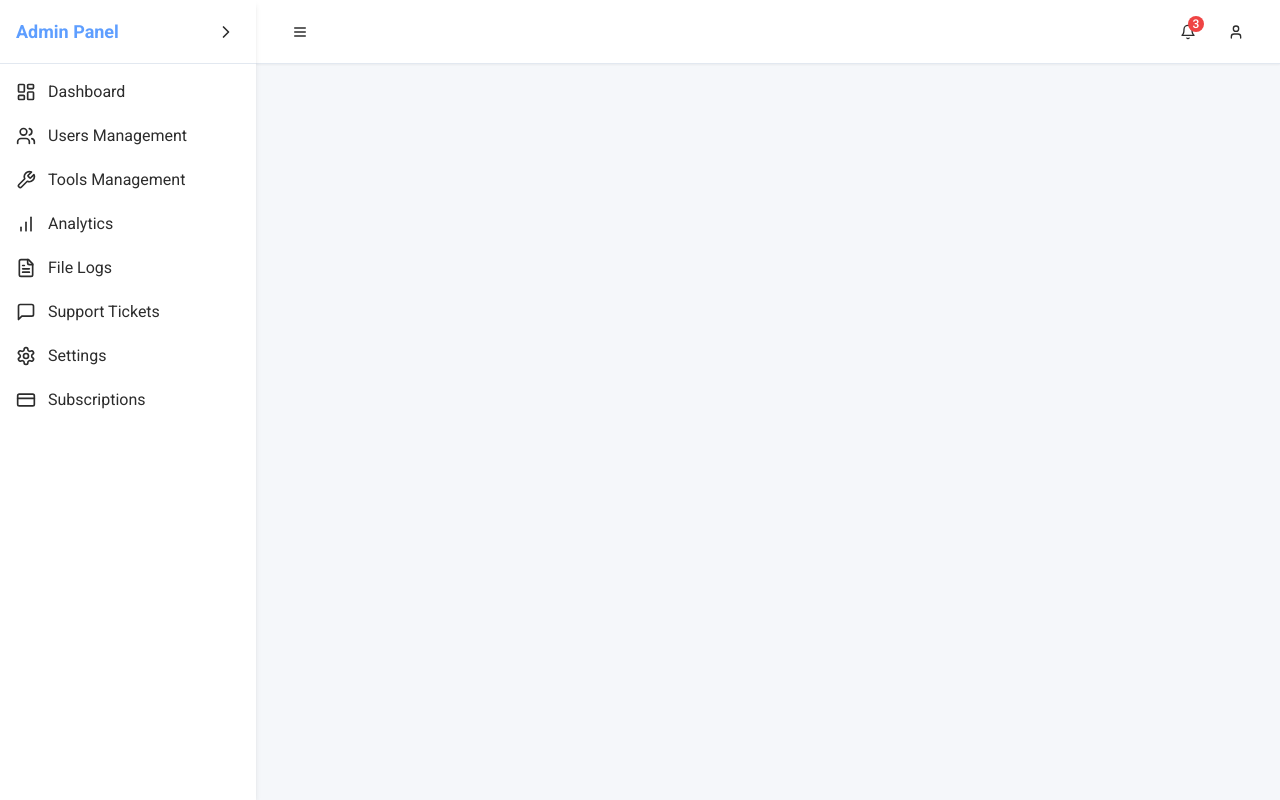
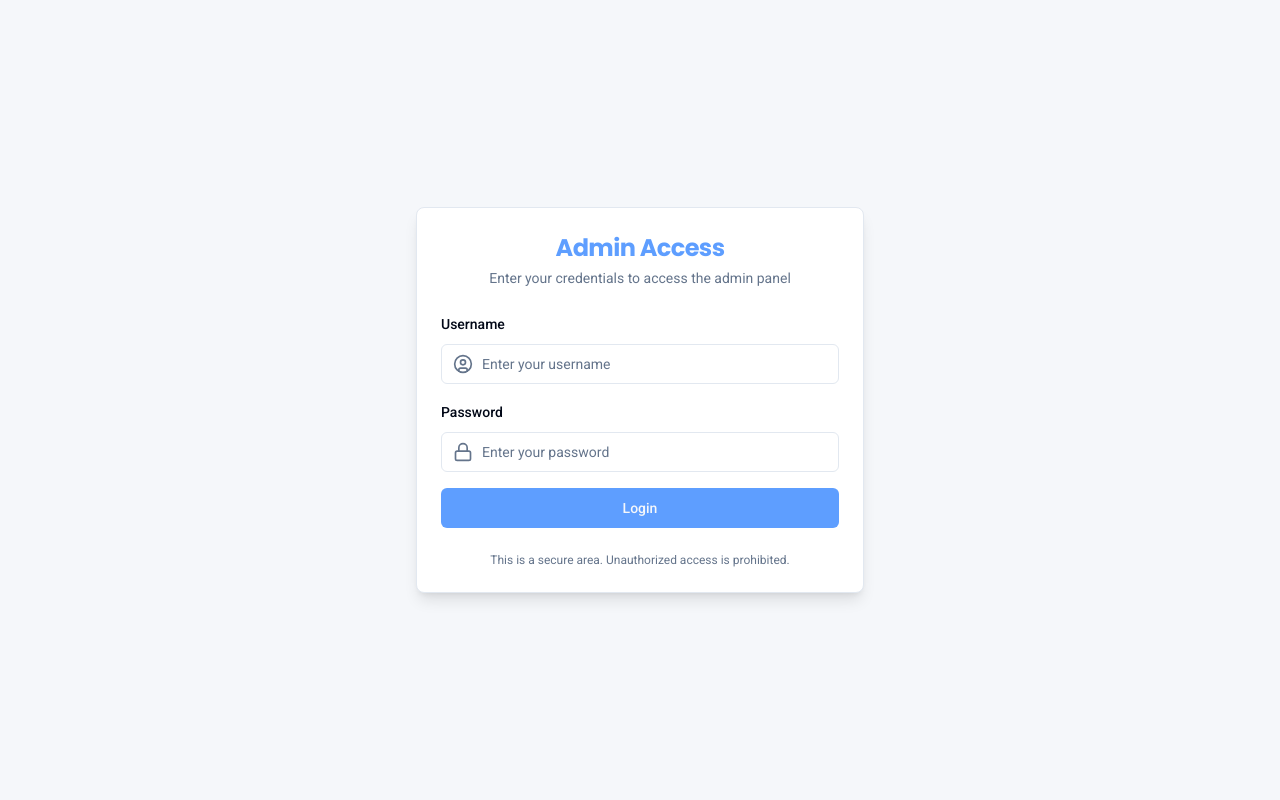
Before and after one commit to swissrosekw/blue-pdf-wizard, a React (Vite) app: page /sco/admin/login in a window 1280 px wide. Built offline with nearby package versions, Linux system fonts and the light colour scheme.

Commit message:
feat: Add admin login page
Separate admin login page from normal user login.

```diff
--- a/src/App.tsx
+++ b/src/App.tsx
@@ -19,6 +19,7 @@ import OptimizePDF from "./pages/tools/OptimizePDF";
 import RepairPDF from "./pages/tools/RepairPDF";
 import NotFound from "./pages/NotFound";
 import AdminPanel from "./pages/sco/admin/AdminPanel";
+import AdminLogin from "./pages/sco/admin/AdminLogin";
 
 const queryClient = new QueryClient();
 
@@ -44,6 +45,7 @@ const App = () => (
           <Route path="/tools/optimize-pdf" element={<OptimizePDF />} />
           <Route path="/tools/repair-pdf" element={<RepairPDF />} />
           {/* Admin routes */}
+          <Route path="/sco/admin/login" element={<AdminLogin />} />
           <Route path="/sco/admin/*" element={<AdminPanel />} />
           {/* ADD ALL CUSTOM ROUTES ABOVE THE CATCH-ALL "*" ROUTE */}
           <Route path="*" element={<NotFound />} />
--- a/src/components/admin/AdminHeader.tsx
+++ b/src/components/admin/AdminHeader.tsx
@@ -1,50 +1,43 @@
 
-import { Menu, Bell, User } from "lucide-react";
+import { Bell, Menu, LogOut } from "lucide-react";
 import { Button } from "@/components/ui/button";
-import {
-  DropdownMenu,
-  DropdownMenuContent,
-  DropdownMenuItem,
-  DropdownMenuLabel,
-  DropdownMenuSeparator,
-  DropdownMenuTrigger,
-} from "@/components/ui/dropdown-menu";
 
 interface AdminHeaderProps {
   onMenuClick: () => void;
+  onLogout: () => void;
 }
 
-export const AdminHeader = ({ onMenuClick }: AdminHeaderProps) => {
+export const AdminHeader = ({ onMenuClick, onLogout }: AdminHeaderProps) => {
   return (
-    <header className="h-16 border-b bg-white px-6 flex items-center justify-between shadow-sm">
-      <div className="flex items-center">
-        <Button variant="ghost" size="icon" onClick={onMenuClick}>
-          <Menu className="h-5 w-5" />
-        </Button>
-      </div>
-      <div className="flex items-center space-x-2">
-        <Button variant="ghost" size="icon" className="relative">
+    <header className="h-16 bg-white border-b flex items-center justify-between px-4 sticky top-0 z-20">
+      <Button
+        variant="ghost"
+        size="icon"
+        onClick={onMenuClick}
+        className="md:hidden"
+      >
+        <Menu className="h-5 w-5" />
+      </Button>
+
+      <div className="ml-auto flex items-center gap-2">
+        <Button
+          variant="ghost"
+          size="icon"
+          className="rounded-full relative"
+        >
           <Bell className="h-5 w-5" />
-          <span className="absolute top-1 right-1 bg-red-500 text-white text-xs rounded-full h-4 w-4 flex items-center justify-center">
-            3
-          </span>
+          <span className="absolute top-1 right-1 h-2 w-2 rounded-full bg-red-500"></span>
         </Button>
 
-        <DropdownMenu>
-          <DropdownMenuTrigger asChild>
-            <Button variant="ghost" size="icon">
-              <User className="h-5 w-5" />
-            </Button>
-          </DropdownMenuTrigger>
-          <DropdownMenuContent align="end">
-            <DropdownMenuLabel>Admin Account</DropdownMenuLabel>
-            <DropdownMenuSeparator />
-            <DropdownMenuItem>Profile Settings</DropdownMenuItem>
-            <DropdownMenuItem>Security</DropdownMenuItem>
-            <DropdownMenuSeparator />
-            <DropdownMenuItem>Logout</DropdownMenuItem>
-          </DropdownMenuContent>
-        </DropdownMenu>
+        <Button
+          variant="ghost"
+          size="icon"
+          onClick={onLogout}
+          className="rounded-full"
+          title="Logout"
+        >
+          <LogOut className="h-5 w-5" />
+        </Button>
       </div>
     </header>
   );
--- a/src/components/admin/AdminSidebar.tsx
+++ b/src/components/admin/AdminSidebar.tsx
@@ -9,7 +9,8 @@ import {
   MessageSquare,
   Settings,
   CreditCard,
-  ChevronRight
+  ChevronRight,
+  LogOut
 } from "lucide-react";
 import { cn } from "@/lib/utils";
 
@@ -59,9 +60,10 @@ const sidebarItems = [
 interface AdminSidebarProps {
   open: boolean;
   setOpen: (open: boolean) => void;
+  onLogout: () => void;
 }
 
-export const AdminSidebar = ({ open, setOpen }: AdminSidebarProps) => {
+export const AdminSidebar = ({ open, setOpen, onLogout }: AdminSidebarProps) => {
   const location = useLocation();
 
   return (
@@ -84,8 +86,8 @@ export const AdminSidebar = ({ open, setOpen }: AdminSidebarProps) => {
           />
         </button>
       </div>
-      <nav className="p-2">
-        <ul className="space-y-1">
+      <nav className="p-2 flex flex-col h-[calc(100%-4rem)]">
+        <ul className="space-y-1 flex-1">
           {sidebarItems.map((item) => (
             <li key={item.name}>
               <Link
@@ -106,6 +108,23 @@ export const AdminSidebar = ({ open, setOpen }: AdminSidebarProps) => {
             </li>
           ))}
         </ul>
+
+        {/* Logout button at bottom */}
+        <div className="mt-auto mb-4">
+          <button
+            onClick={onLogout}
+            className={cn(
+              "flex items-center p-2 rounded-md transition-colors w-full",
+              "text-charcoal hover:bg-red-100 hover:text-red-600",
+              !open && "justify-center"
+            )}
+          >
+            <LogOut className="h-5 w-5 flex-shrink-0" />
+            <span className={cn("ml-3 whitespace-nowrap", !open && "hidden")}>
+              Logout
+            </span>
+          </button>
+        </div>
       </nav>
     </div>
   );
--- /dev/null
+++ b/src/pages/sco/admin/AdminLogin.tsx
@@ -0,0 +1,125 @@
+
+import { useState } from "react";
+import { useNavigate } from "react-router-dom";
+import { Input } from "@/components/ui/input";
+import { Button } from "@/components/ui/button";
+import { Label } from "@/components/ui/label";
+import { Card, CardContent, CardDescription, CardFooter, CardHeader, CardTitle } from "@/components/ui/card";
+import { useToast } from "@/hooks/use-toast";
+import { Lock, UserCircle } from "lucide-react";
+
+// In a real application, these would be authenticated against a backend
+// For demo purposes only - in production, never hardcode credentials
+const DEMO_ADMIN_CREDENTIALS = {
+  username: "admin",
+  password: "admin123"
+};
+
+const AdminLogin = () => {
+  const [username, setUsername] = useState("");
+  const [password, setPassword] = useState("");
+  const [isLoading, setIsLoading] = useState(false);
+  const navigate = useNavigate();
+  const { toast } = useToast();
+
+  const handleLogin = async (e: React.FormEvent) => {
+    e.preventDefault();
+    setIsLoading(true);
+
+    try {
+      // Simulate API call with timeout
+      await new Promise(resolve => setTimeout(resolve, 800));
+
+      // Demo authentication logic - replace with real authentication in production
+      if (username === DEMO_ADMIN_CREDENTIALS.username &&
+          password === DEMO_ADMIN_CREDENTIALS.password) {
+
+        // Store admin session in localStorage (use secure auth tokens in production)
+        localStorage.setItem("adminAuthenticated", "true");
+
+        toast({
+          title: "Login successful",
+          description: "Welcome to the admin panel",
+          variant: "default",
+        });
+
+        navigate("/sco/admin");
+      } else {
+        toast({
+          title: "Authentication failed",
+          description: "Invalid username or password",
+          variant: "destructive",
+        });
+      }
+    } catch (error) {
+      toast({
+        title: "Login error",
+        description: "An unexpected error occurred",
+        variant: "destructive",
+      });
+      console.error("Login error:", error);
+    } finally {
+      setIsLoading(false);
+    }
+  };
+
+  return (
+    <div className="flex min-h-screen items-center justify-center bg-lightSalt p-4">
+      <Card className="w-full max-w-md shadow-lg">
+        <CardHeader className="space-y-1">
+          <CardTitle className="text-2xl font-bold text-center text-saltBlue">Admin Access</CardTitle>
+          <CardDescription className="text-center">
+            Enter your credentials to access the admin panel
+          </CardDescription>
+        </CardHeader>
+        <CardContent>
+          <form onSubmit={handleLogin} className="space-y-4">
+            <div className="space-y-2">
+              <Label htmlFor="username">Username</Label>
+              <div className="relative">
+                <UserCircle className="absolute left-3 top-2.5 h-5 w-5 text-muted-foreground" />
+                <Input
+                  id="username"
+                  placeholder="Enter your username"
+                  className="pl-10"
+                  value={username}
+                  onChange={(e) => setUsername(e.target.value)}
+                  required
+                />
+              </div>
+            </div>
+            <div className="space-y-2">
+              <Label htmlFor="password">Password</Label>
+              <div className="relative">
+                <Lock className="absolute left-3 top-2.5 h-5 w-5 text-muted-foreground" />
+                <Input
+                  id="password"
+                  type="password"
+                  placeholder="Enter your password"
+                  className="pl-10"
+                  value={password}
+                  onChange={(e) => setPassword(e.target.value)}
+                  required
+                />
+              </div>
+            </div>
+            <Button
+              type="submit"
+              className="w-full bg-saltBlue hover:bg-saltBlue/90"
+              disabled={isLoading}
+            >
+              {isLoading ? "Authenticating..." : "Login"}
+            </Button>
+          </form>
+        </CardContent>
+        <CardFooter>
+          <p className="text-xs text-center w-full text-muted-foreground">
+            This is a secure area. Unauthorized access is prohibited.
+          </p>
+        </CardFooter>
+      </Card>
+    </div>
+  );
+};
+
+export default AdminLogin;
--- a/src/pages/sco/admin/AdminPanel.tsx
+++ b/src/pages/sco/admin/AdminPanel.tsx
@@ -12,28 +12,52 @@ import { SupportTickets } from "@/components/admin/SupportTickets";
 import { AdminSettings } from "@/components/admin/AdminSettings";
 import { Subscriptions } from "@/components/admin/Subscriptions";
 import { useIsMobile } from "@/hooks/use-mobile";
+import { useToast } from "@/hooks/use-toast";
 
 const AdminPanel = () => {
   const [sidebarOpen, setSidebarOpen] = useState(true);
   const navigate = useNavigate();
   const isMobile = useIsMobile();
+  const { toast } = useToast();
 
   useEffect(() => {
+    // Check if admin is authenticated
+    const isAuthenticated = localStorage.getItem("adminAuthenticated") === "true";
+
+    if (!isAuthenticated) {
+      toast({
+        title: "Authentication required",
+        description: "Please login to access the admin panel",
+        variant: "destructive",
+      });
+      navigate("/sco/admin/login");
+      return;
+    }
+
     // Close sidebar on mobile by default
     if (isMobile) {
       setSidebarOpen(false);
     }
-  }, [isMobile]);
+  }, [isMobile, navigate, toast]);
+
+  const handleLogout = () => {
+    localStorage.removeItem("adminAuthenticated");
+    toast({
+      title: "Logged out",
+      description: "You have been successfully logged out",
+    });
+    navigate("/sco/admin/login");
+  };
 
   return (
     <div className="flex min-h-screen bg-lightSalt">
-      <AdminSidebar open={sidebarOpen} setOpen={setSidebarOpen} />
+      <AdminSidebar open={sidebarOpen} setOpen={setSidebarOpen} onLogout={handleLogout} />
       <div className={`
         flex-1 flex flex-col
         transition-all duration-300
         ${sidebarOpen ? 'md:ml-64' : 'md:ml-[70px]'}
       `}>
-        <AdminHeader onMenuClick={() => setSidebarOpen(!sidebarOpen)} />
+        <AdminHeader onMenuClick={() => setSidebarOpen(!sidebarOpen)} onLogout={handleLogout} />
         <main className="flex-1 p-6 overflow-auto">
           <Routes>
             <Route path="/" element={<Dashboard />} />
```
